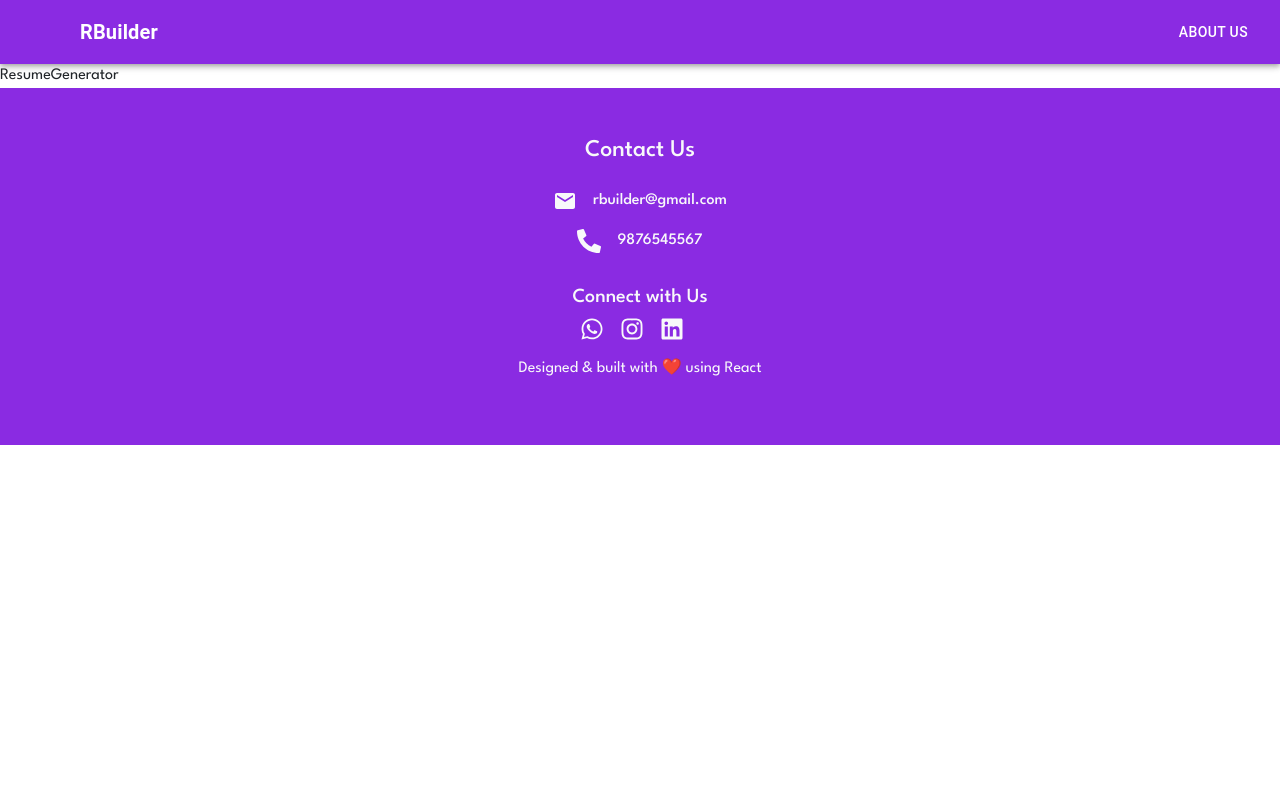
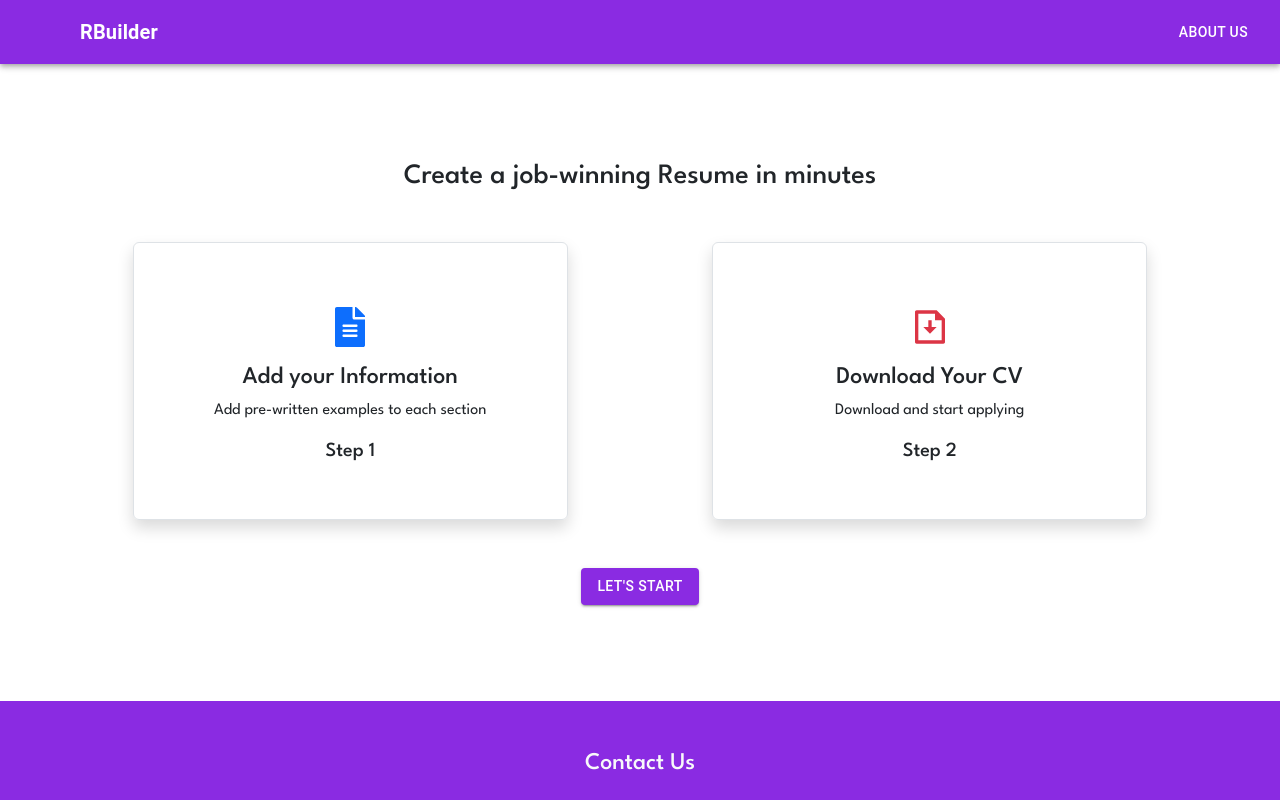
Before and after one commit to sayeedmunees/mearn-notes, a React (Vite) app in the folder REACT/RBuilder/rBuilder-frontend/: page /resumegenerator in a window 1280 px wide. Shown: the top 800 px of the page. Built offline with nearby package versions, Linux system fonts and the light colour scheme; some icons are missing.

Commit message:
Edited Rbuilder

```diff
--- a/REACT/RBuilder/rBuilder-frontend/src/pages/LandingPage.jsx
+++ b/REACT/RBuilder/rBuilder-frontend/src/pages/LandingPage.jsx
@@ -1,18 +1,25 @@
 import { Button } from "@mui/material";
 import "./LandingPage.css";
 import React from "react";
+import { Link } from "react-router-dom";
+
 const LandingPage = () => {
   return (
     <div>
-      <section id="bg1">
+      <section id="bg1" style={{ height: "600px" }}>
         <div className="row py-5">
           <div className="col-4"></div>
           <div className="col-4 box py-5 mt-5 border text-center">
             <h3>Designed to get hired.</h3>
             <h4>Your skills, your story, your next job - all in one.</h4>
-            <Button variant="contained" sx={{ backgroundColor: "blueviolet" }}>
-              Make Your Resume
-            </Button>
+            <Link to={"/resumegenerator"}>
+              <Button
+                variant="contained"
+                sx={{ backgroundColor: "blueviolet" }}
+              >
+                Make Your Resume
+              </Button>
+            </Link>
           </div>
           <div className="col-4"></div>
         </div>
--- a/REACT/RBuilder/rBuilder-frontend/src/pages/ResumeGenerator.jsx
+++ b/REACT/RBuilder/rBuilder-frontend/src/pages/ResumeGenerator.jsx
@@ -1,9 +1,38 @@
-import React from 'react'
+import React from "react";
+import { FaFileAlt } from "react-icons/fa";
+import { RiFileDownloadLine } from "react-icons/ri";
+import { Link } from "react-router-dom";
+import { Button } from "@mui/material";
 
 const ResumeGenerator = () => {
   return (
-    <div>ResumeGenerator</div>
-  )
-}
+    <div>
+      <div className="row my-5 d-flex justify-content-evenly">
+        <h3 className="text-center my-5">
+          Create a job-winning Resume in minutes
+        </h3>
+        <div className="col-4 border shadow p-5 text-center rounded">
+          <FaFileAlt className="fs-1 my-3 text-primary" />
+          <h4>Add your Information</h4>
+          <p>Add pre-written examples to each section</p>
+          <h5>Step 1</h5>
+        </div>
+        <div className="col-4 border shadow p-5 text-center rounded">
+          <RiFileDownloadLine className="fs-1 my-3 text-danger" />
+          <h4>Download Your CV</h4>
+          <p>Download and start applying</p>
+          <h5>Step 2</h5>
+        </div>
+        <div className="d-flex justify-content-center mb-5 mt-5">
+          <Link to={"/form"}>
+            <Button sx={{ backgroundColor: "blueviolet" }} variant="contained">
+              Let's Start
+            </Button>
+          </Link>
+        </div>
+      </div>
+    </div>
+  );
+};
 
-export default ResumeGenerator
+export default ResumeGenerator;
```
